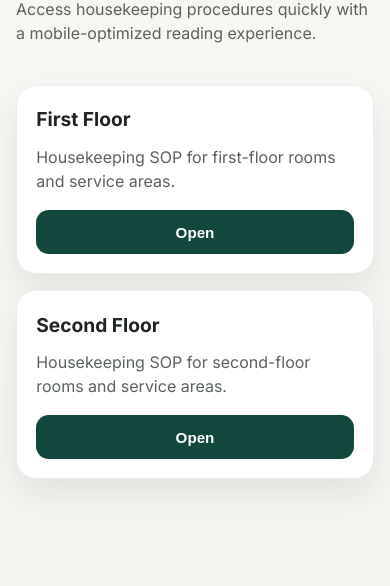
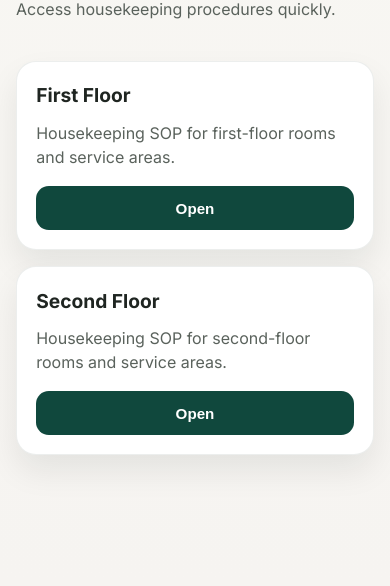
Before and after one commit to MESalzmann/SkotelHSK, a plain HTML site: page index.html in a window 390 px wide. Shown: the part 258-844 px from the top of the page. Drawn offline with Linux system fonts and the light colour scheme.

Commit message:
Remove 'mobile-optimized reading experience' from subtitle

```diff
--- a/index.html
+++ b/index.html
@@ -25,7 +25,7 @@
           />
           <h1 id="home-title" class="home-title">Choose your floor SOP</h1>
           <p class="home-subtitle">
-            Access housekeeping procedures quickly with a mobile-optimized reading experience.
+            Access housekeeping procedures quickly.
           </p>
         </header>
 
```
